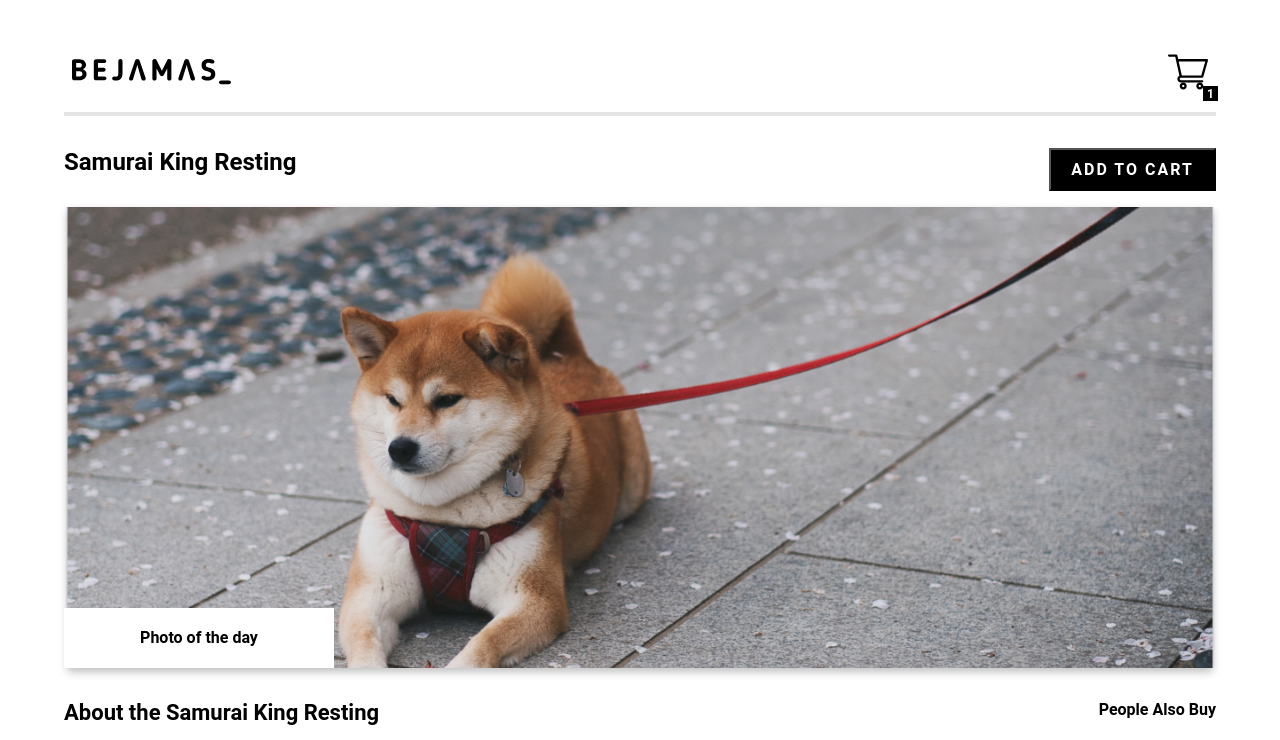
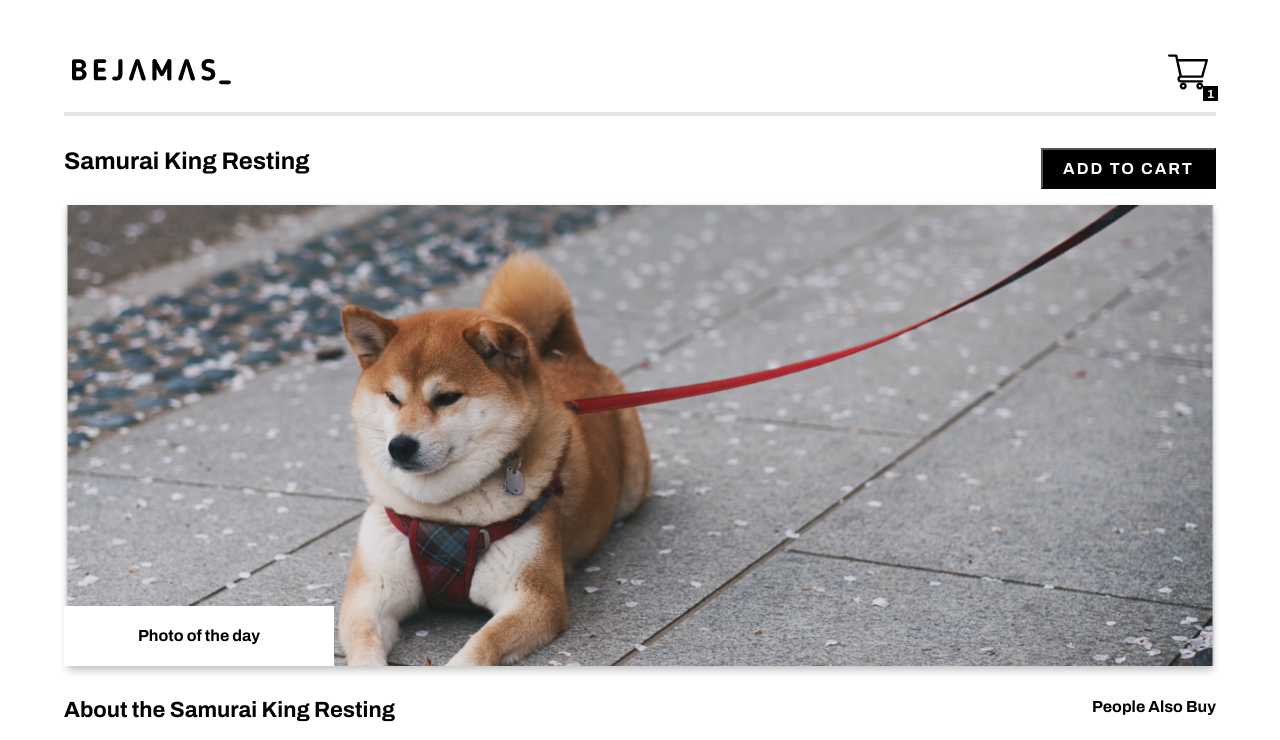
Before and after one commit to adrianmroz82/ecommerce, a React (Vite) app: page / in a window 1280 px wide. Shown: the top 740 px of the page. Built offline with nearby package versions, Linux system fonts and the light colour scheme.

Commit message:
add Archivo font

```diff
--- a/src/index.css
+++ b/src/index.css
@@ -1,19 +1,8 @@
+@import url("https://fonts.googleapis.com/css2?family=Archivo:wght@300;400;500;700&display=swap");
+
 * {
   margin: 0;
   padding: 0;
   box-sizing: border-box;
-  font-family: "Roboto", sans-serif;
+  font-family: "Archivo", sans-serif;
 }
-/* font-family: Inter, system-ui, Avenir, Helvetica, Arial, sans-serif;
-  line-height: 1.5;
-  font-weight: 400;
-
-  color-scheme: light dark;
-  color: rgba(255, 255, 255, 0.87);
-  background-color: #242424;
-
-  font-synthesis: none;
-  text-rendering: optimizeLegibility;
-  -webkit-font-smoothing: antialiased;
-  -moz-osx-font-smoothing: grayscale;
-  -webkit-text-size-adjust: 100%; */
```
